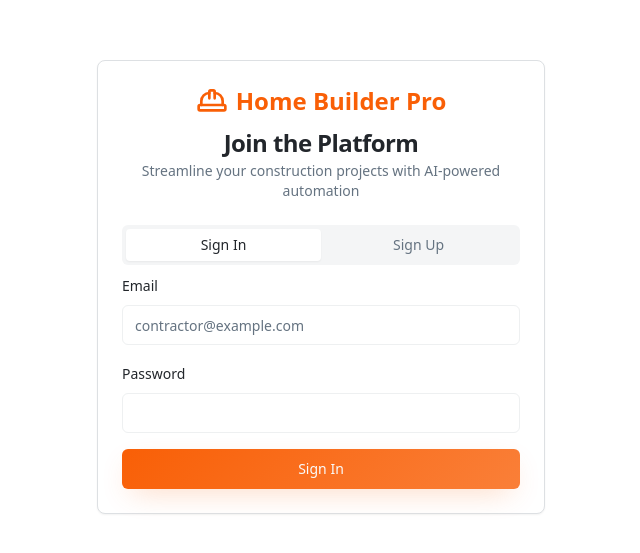
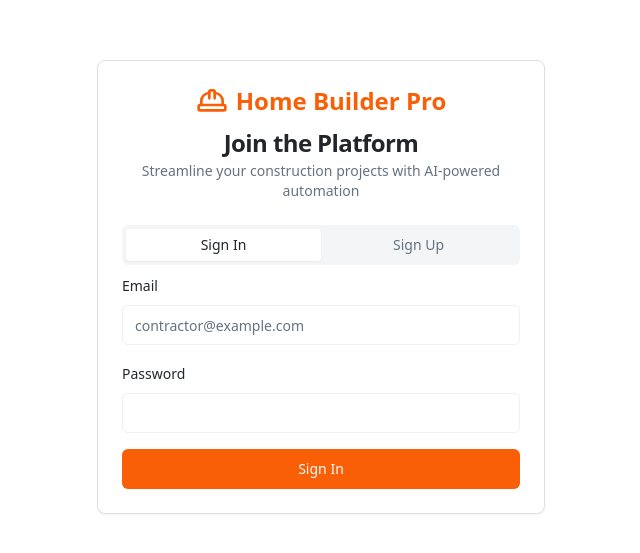
Before and after one commit to danielcase-man/build-ai-home, a React (Vite) app: page /auth in a window 1280 px wide. Shown: the part 113-666 px from the top of the page, without its empty margins (319-959 px from the left). Built offline with nearby package versions, Linux system fonts and the light colour scheme.

Commit message:
Fix login page UI stretching

```diff
--- a/src/pages/Auth.tsx
+++ b/src/pages/Auth.tsx
@@ -144,7 +144,7 @@ const Auth = () => {
                     type="submit"
                     className="w-full"
                     disabled={loading}
-                    variant="construction"
+                    variant="default"
                   >
                     {loading ? 'Signing in...' : 'Sign In'}
                   </Button>
@@ -219,7 +219,7 @@ const Auth = () => {
                     type="submit"
                     className="w-full"
                     disabled={loading}
-                    variant="construction"
+                    variant="default"
                   >
                     {loading ? 'Creating account...' : 'Create Account'}
                   </Button>
```
